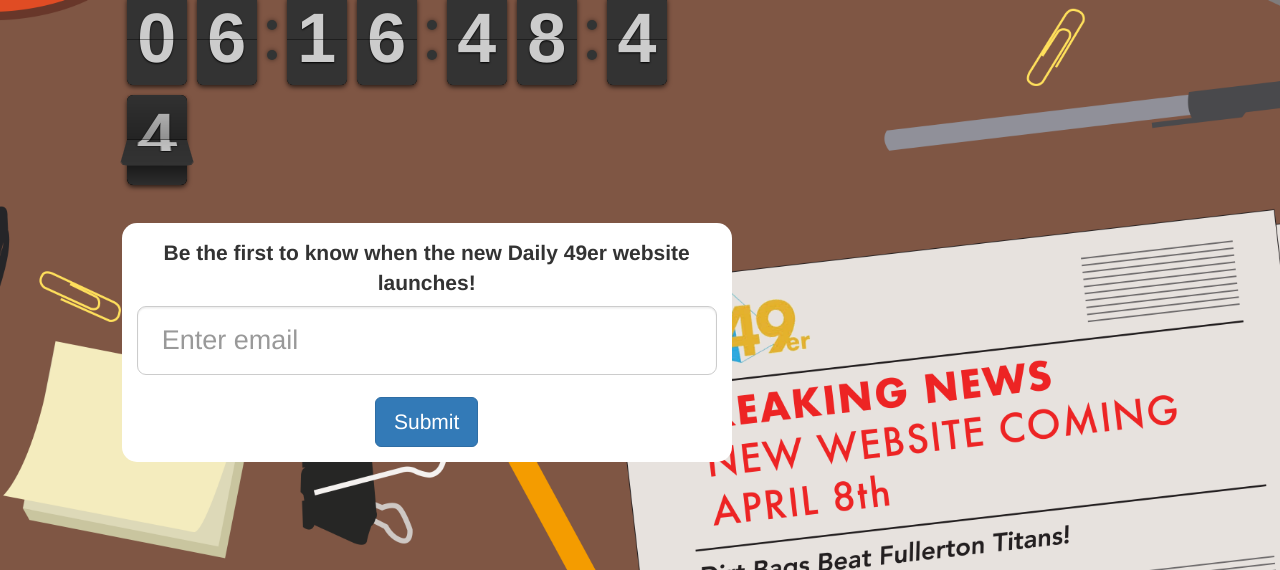
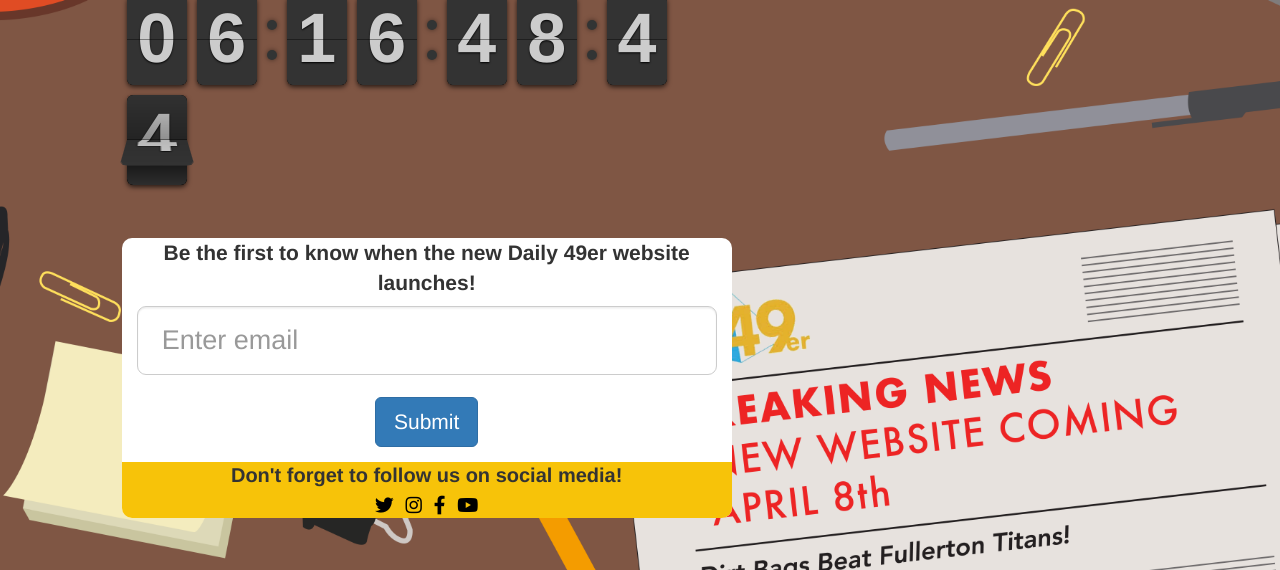
Before and after one commit to DirtbagDrew/Daily-49er-Coming-Soon, a PHP site: page / in a window 1280 px wide. Shown: the part 230-800 px from the top of the page. Run offline with PHP 8.4, Linux system fonts and the light colour scheme; some libraries are stand-ins or nearby versions.

Commit message:
added social media icons and semicolon seperated list for email

```diff
--- a/index.php
+++ b/index.php
@@ -1,13 +1,13 @@
 <?php
 if($_SERVER["REQUEST_METHOD"] == "POST"){
      if($_POST['email']!=""){
-        $data=$_POST['email'];
+        $data = $_POST['email'];
+        $data .= "; ";
         $ret = file_put_contents('file.txt', $data, FILE_APPEND | LOCK_EX);
         if($ret === false) {
             die('There was an error writing this file');
         }
         else {
-            echo "$ret bytes written to file";
         }
 
         }}
@@ -35,6 +35,7 @@
     <title>Daily 49er</title>
     <link rel="stylesheet" href="bower_components/FlipClock/compiled/flipclock.css" />
     <link rel="stylesheet" href="https://maxcdn.bootstrapcdn.com/bootstrap/3.4.0/css/bootstrap.min.css" />
+    <link rel="stylesheet" href="https://use.fontawesome.com/releases/v5.8.1/css/all.css" integrity="sha384-50oBUHEmvpQ+1lW4y57PTFmhCaXp0ML5d60M1M7uH2+nqUivzIebhndOJK28anvf" crossorigin="anonymous">
     <link rel="stylesheet" href="./style.css" />
     <script src="jquery-3.3.1.min.js"></script>
 </head>
@@ -50,9 +51,10 @@
                             style="font-size:200%;zoom:1;margin-left: 0; display: inline-block; text-align:center">
                         </flip-clock>
                     </div>
-
+                    <div style="background:white; border-radius: 10px;">
+                        <div style="margin:15px;">
                             <form name="myForm"
-                        style="background:white; padding: 10px;border-radius: 10px;margin: 0;zoom:1.5;display: inline-block,"
+                                style="margin: 0;zoom:1.5;display: inline-block,"
                                 method="post" action="<?php echo htmlspecialchars($_SERVER["PHP_SELF"]);?>"
                                 onsubmit="return checkEmpty()">
 
@@ -71,6 +73,15 @@
                                 }
                             ?>
                             </form>
+                        </div>
+                        <div style="background-color:#f7c309; width:100%; border-radius: 0 0 10px 10px; margin-top:10px; padding:2px;">
+                            <h1 style="margin-top:0;font-family:Helvetica Neue,Helvetica,Arial,sans-serif; font-size:20px; font-weight:700">Don't forget to follow us on social media!</h1>
+                            <a href="https://twitter.com/daily49er" target="_blank" style="margin:4px; color:black;"><i class="fab fa-twitter fa-lg"></i></a>
+                            <a href="https://www.instagram.com/daily49er/" target="_blank" style="margin:4px; color:black;"><i class="fab fa-instagram fa-lg"></i></a>
+                            <a href="https://www.facebook.com/daily49er" target="_blank" style="margin:4px; color:black;"><i class="fab fa-facebook-f fa-lg"></i></a>
+                            <a href="https://www.youtube.com/user/videod49er/" target="_blank" style="margin:4px; color:black;"><i class="fab fa-youtube fa-lg"></i></a>
+                        </div>
+                    </div>
 
                 </div>
             </div>
```
Also changed, not shown: logs.txt (deleted), 1 other file. Lines whose indentation alone changed are shown as unchanged.
